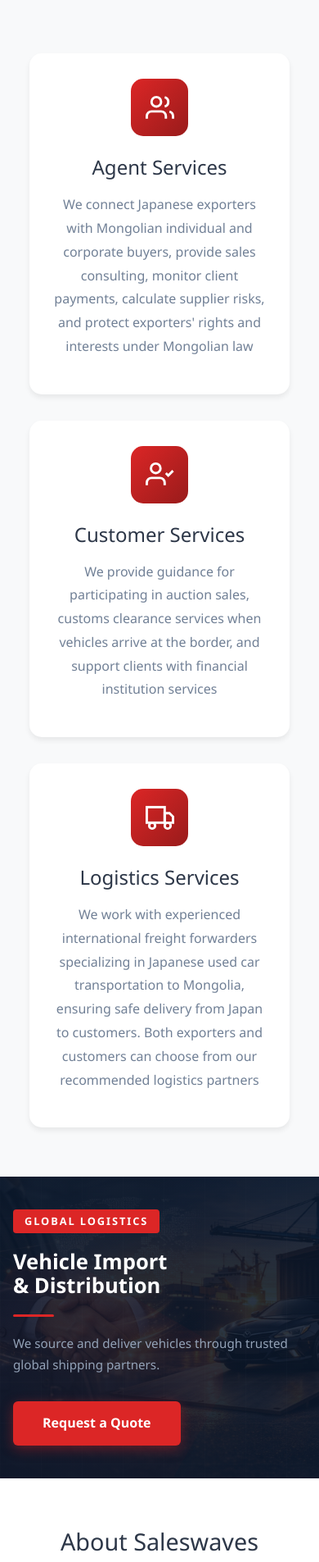
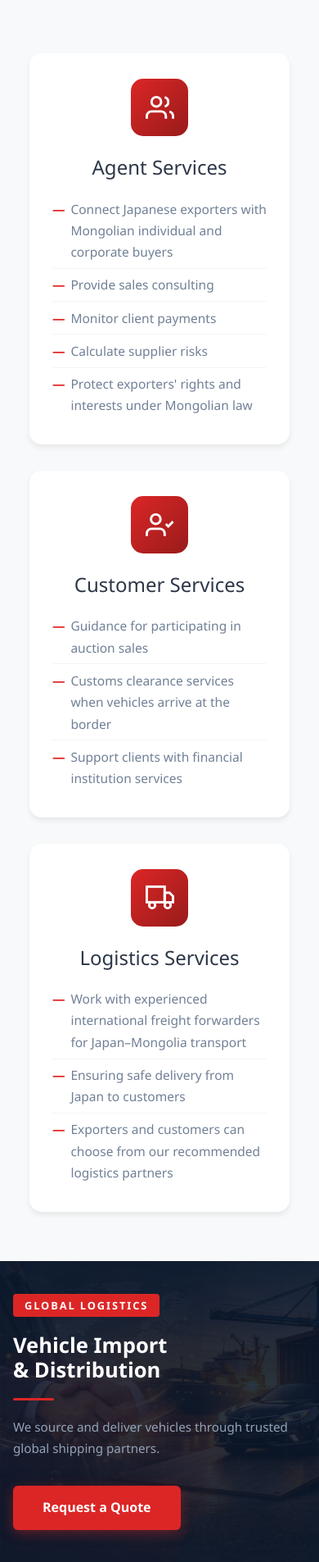
Before and after one commit to taigiiz/saleswaves.mn, an ASP.NET Core app: page / in a window 390 px wide. Shown: the part 1005-2910 px from the top of the page at 82% size. Run offline with ASP.NET Core 8, Linux system fonts and the light colour scheme; data that the repository does not hold is empty; style sheets or scripts are compiled from the project's sources.

Commit message:
Convert service card descriptions to bullet lists
Each service's paragraph text is split into individual <li> items
for better readability on mobile, with red dash prefix styling.
Version bumped to 1.0.2 to bust CSS cache.

https://claude.ai/code/session_01WgkxpC6eijS7iiHAR9hK33

```diff
--- a/saleswaves.mn/saleswaves.mn/Components/Pages/HomeEn.razor
+++ b/saleswaves.mn/saleswaves.mn/Components/Pages/HomeEn.razor
@@ -71,7 +71,13 @@
                         </svg>
                     </div>
                     <h3>Agent Services</h3>
-                    <p>We connect Japanese exporters with Mongolian individual and corporate buyers, provide sales consulting, monitor client payments, calculate supplier risks, and protect exporters' rights and interests under Mongolian law</p>
+                    <ul>
+                        <li>Connect Japanese exporters with Mongolian individual and corporate buyers</li>
+                        <li>Provide sales consulting</li>
+                        <li>Monitor client payments</li>
+                        <li>Calculate supplier risks</li>
+                        <li>Protect exporters' rights and interests under Mongolian law</li>
+                    </ul>
                 </div>
 
                 <div class="service-card">
@@ -83,7 +89,11 @@
                         </svg>
                     </div>
                     <h3>Customer Services</h3>
-                    <p>We provide guidance for participating in auction sales, customs clearance services when vehicles arrive at the border, and support clients with financial institution services</p>
+                    <ul>
+                        <li>Guidance for participating in auction sales</li>
+                        <li>Customs clearance services when vehicles arrive at the border</li>
+                        <li>Support clients with financial institution services</li>
+                    </ul>
                 </div>
 
                 <div class="service-card">
@@ -96,7 +106,11 @@
                         </svg>
                     </div>
                     <h3>Logistics Services</h3>
-                    <p>We work with experienced international freight forwarders specializing in Japanese used car transportation to Mongolia, ensuring safe delivery from Japan to customers. Both exporters and customers can choose from our recommended logistics partners</p>
+                    <ul>
+                        <li>Work with experienced international freight forwarders for Japan–Mongolia transport</li>
+                        <li>Ensuring safe delivery from Japan to customers</li>
+                        <li>Exporters and customers can choose from our recommended logistics partners</li>
+                    </ul>
                 </div>
             </div>
         </div>
--- a/saleswaves.mn/saleswaves.mn/wwwroot/app.css
+++ b/saleswaves.mn/saleswaves.mn/wwwroot/app.css
@@ -248,6 +248,34 @@ body {
 .service-card p {
     color: #718096;
     line-height: 1.8;
+}
+
+.service-card ul {
+    list-style: none;
+    padding: 0;
+    margin: 0;
+    text-align: left;
+}
+
+.service-card ul li {
+    color: #718096;
+    line-height: 1.7;
+    padding: 0.4rem 0 0.4rem 1.4rem;
+    position: relative;
+    border-bottom: 1px solid #f1f5f9;
+    font-size: 0.97rem;
+}
+
+.service-card ul li:last-child {
+    border-bottom: none;
+}
+
+.service-card ul li::before {
+    content: '—';
+    position: absolute;
+    left: 0;
+    color: #dc2626;
+    font-weight: 700;
 }
 
 /* Logistics Banner Section */
```
Also changed, not shown: saleswaves.mn/saleswaves.mn/Components/Pages/Home.razor (+16 -3 lines), saleswaves.mn/saleswaves.mn/saleswaves.mn.csproj.
